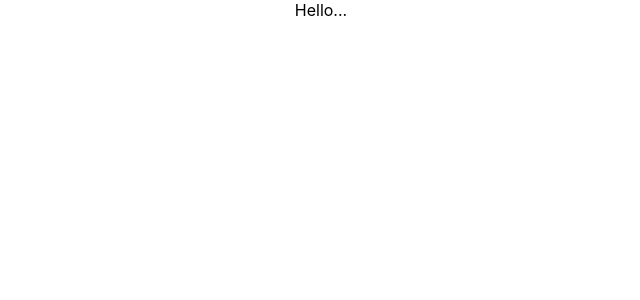
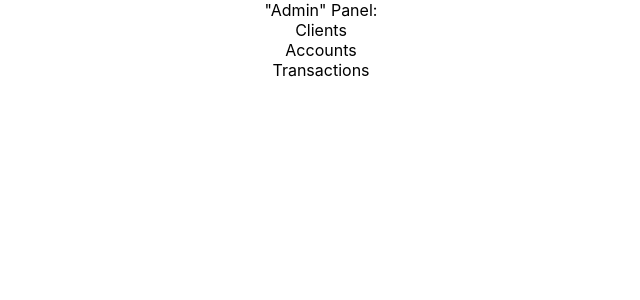
Before and after one commit to Simplon-hdf/Bank_Root, a React (Create React App) app in the folder frontend/: page / in a window 1280 px wide. Shown: the top 300 px of the page, without its empty margins (319-959 px from the left). Built offline with nearby package versions, Linux system fonts and the light colour scheme.

Commit message:
added components to app, replaced divs with section

```diff
--- a/frontend/src/App.tsx
+++ b/frontend/src/App.tsx
@@ -1,8 +1,18 @@
 import React from "react";
 import "./App.css";
+import Accounts from "./components/Accounts/Accounts";
+import Clients from "./components/Clients/Clients";
+import Transactions from "./components/Transactions/Transactions";
 
 function App() {
-	return <section className="App">Hello...</section>;
+	return (
+		<section className="App">
+			"Admin" Panel:
+			<Clients />
+			<Accounts />
+			<Transactions />
+		</section>
+	);
 }
 
 export default App;
--- a/frontend/src/components/Accounts/AccountDetail.tsx
+++ b/frontend/src/components/Accounts/AccountDetail.tsx
@@ -4,5 +4,5 @@ import React from "react";
 // la "balance", etc
 // les transactions du compte*
 export default function AccountDetail() {
-	return <div>AccountDetail</div>;
+	return <section>AccountDetail</section>;
 }
--- a/frontend/src/components/Accounts/Accounts.tsx
+++ b/frontend/src/components/Accounts/Accounts.tsx
@@ -3,5 +3,5 @@ import React from "react";
 // affichage de "tout" les comptes
 // on clique sur un compte on va vers son detail
 export default function Accounts() {
-	return <div>Accounts</div>;
+	return <section>Accounts</section>;
 }
--- a/frontend/src/components/Clients/ClientDetail.tsx
+++ b/frontend/src/components/Clients/ClientDetail.tsx
@@ -4,5 +4,5 @@ import React from "react";
 // info, les comptes associés
 // p-e aussi les transactions les plus récentes ?
 export default function ClientDetail() {
-	return <div>ClientDetail</div>;
+	return <section>ClientDetail</section>;
 }
--- a/frontend/src/components/Clients/Clients.tsx
+++ b/frontend/src/components/Clients/Clients.tsx
@@ -3,5 +3,5 @@ import React from "react";
 // Ici on affiche "tout" les clients
 // on clique sur un client on va vers son detail
 export default function Clients() {
-	return <div>Clients</div>;
+	return <section>Clients</section>;
 }
--- a/frontend/src/components/Transactions/Transactions.tsx
+++ b/frontend/src/components/Transactions/Transactions.tsx
@@ -3,5 +3,5 @@ import React from "react";
 // Affiche des transactions
 // "sans details"
 export default function Transactions() {
-	return <div>Transactions</div>;
+	return <section>Transactions</section>;
 }
```
